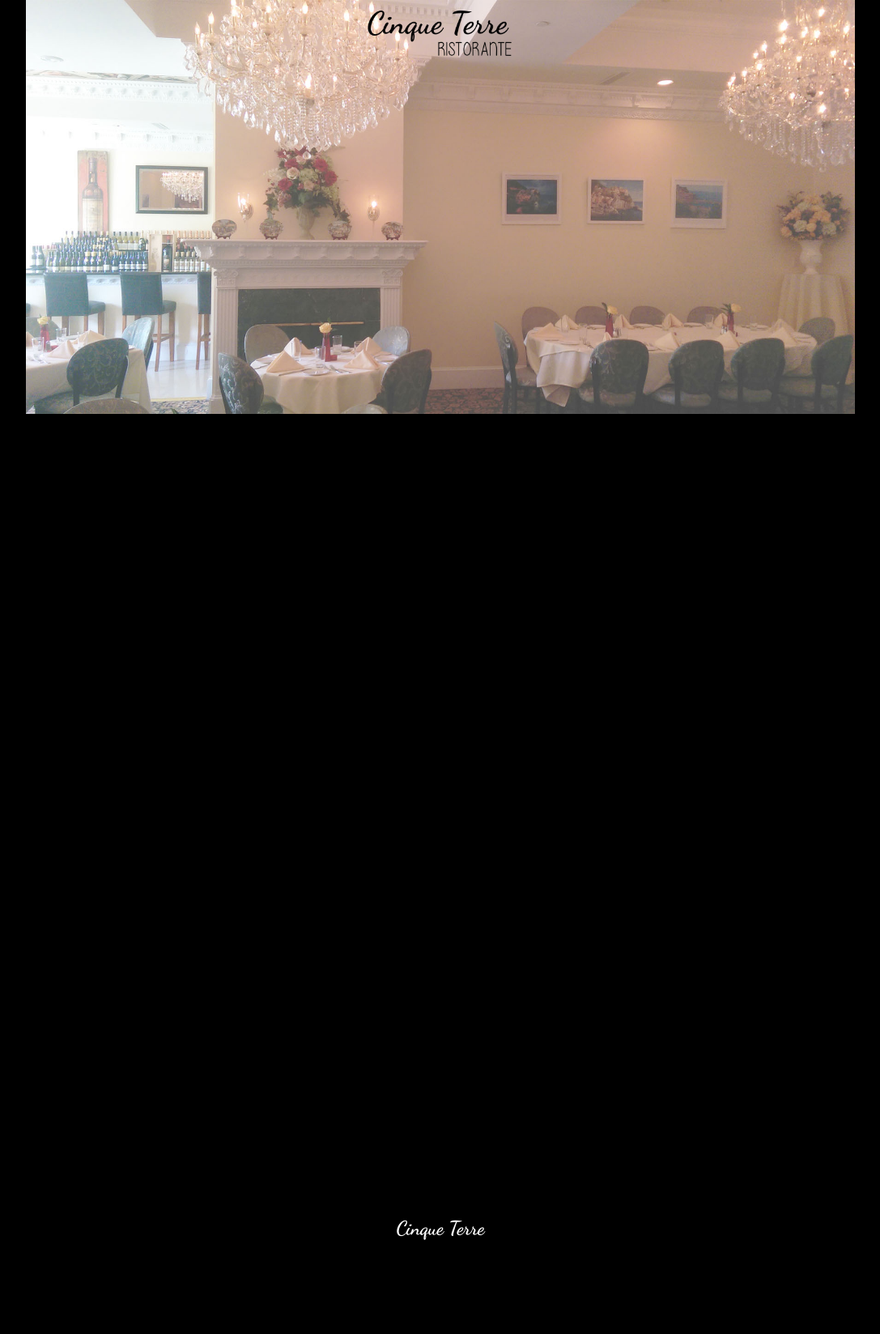
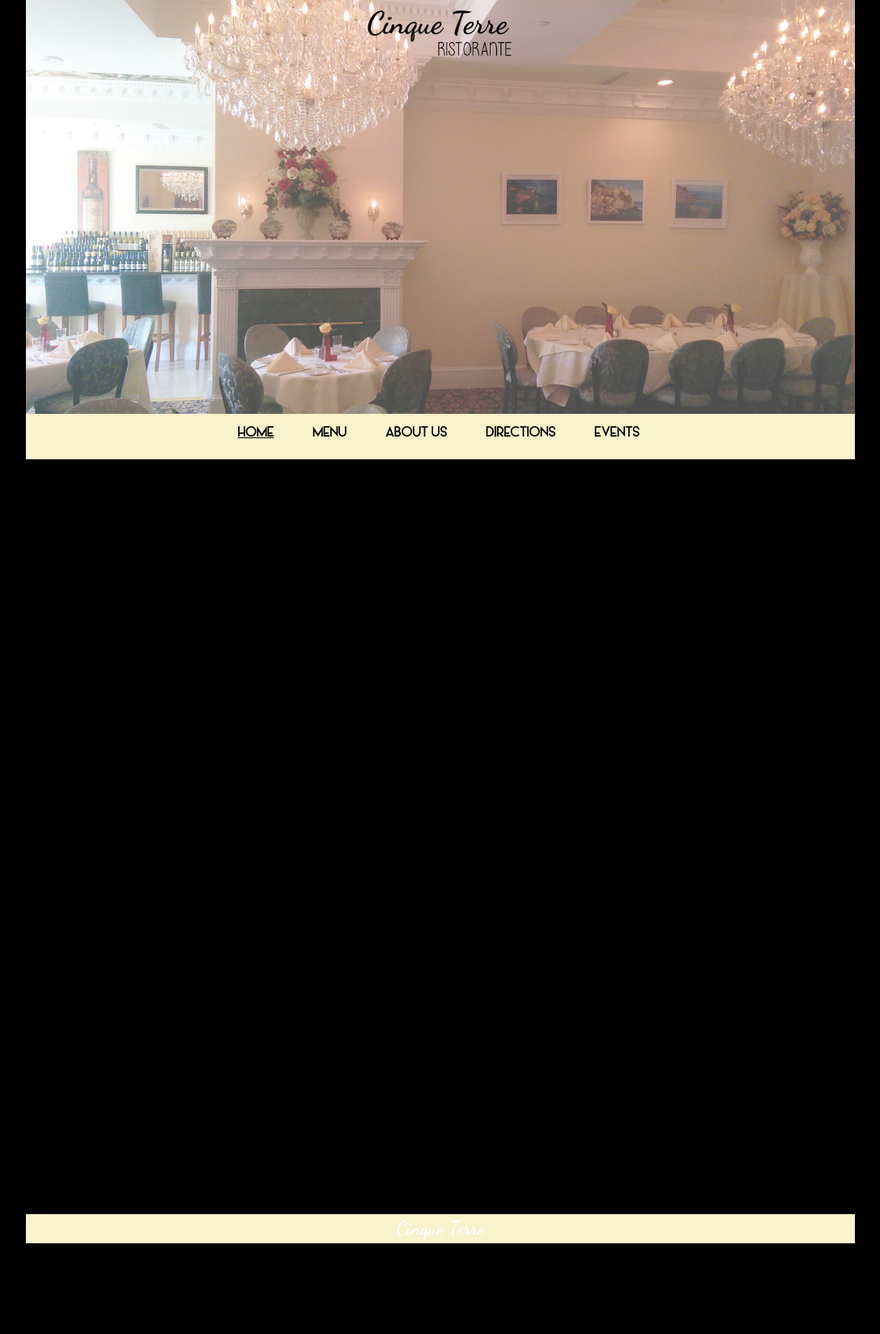
Before and after one commit to cinqueterreli/cinqueterre.github.io, a Jekyll site: the page built from 00index.html, in a window 1280 px wide. Shown: the whole page at 81% size, without its empty margins (96-1183 px from the left). Built offline with Jekyll 4.4.1, drawn with Linux system fonts in a browser that asks for light colours.

Commit message:
did some color things

```diff
--- a/css/main.css
+++ b/css/main.css
@@ -21,11 +21,11 @@
 
 html {
 	height:100%;
+	background-color:black;
 }
 
 body {
   font-family: bodyText;
-  background-color:black;
   margin:0 auto;
   font-weight: 400;
   line-height: 1.5;
@@ -73,6 +73,7 @@
 .container {
 	max-width: 80%; /* max-width will scale to the browser, while just `width` will always be the value */
 	margin: 0 auto; /* or margin: 0 auto; -- both will center a block element on a page or in a container */
+	background-color:#FAF1CD;
 }
 
 .scriptHead {
@@ -134,6 +135,7 @@
 
 .navbar {
   	clear: both;
+  	background-color:#FAF1CD;
   	padding: .5em;
 }
 
```
